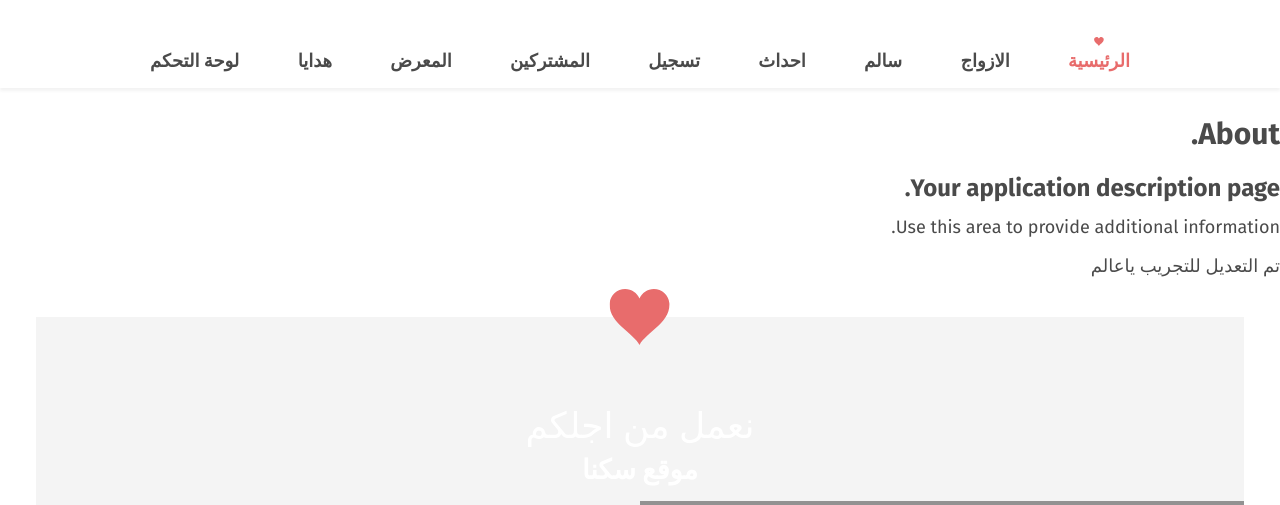
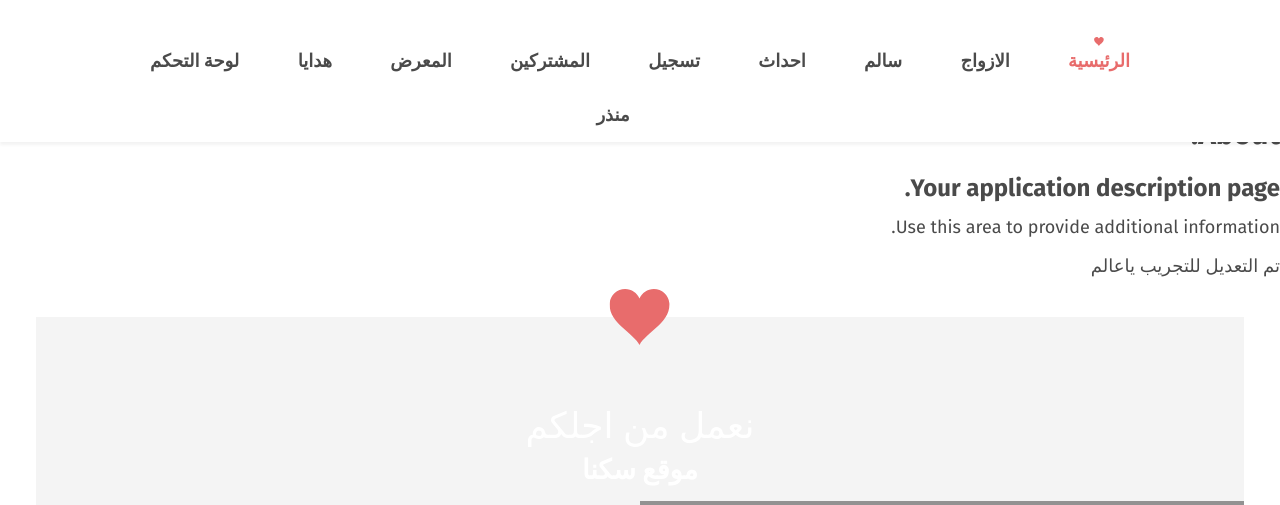
Before and after one commit to nvlab/App.Marriage, an ASP.NET MVC app: page /Home/About in a window 1280 px wide. Shown: the part 766-1271 px from the top of the page. Run offline with ASP.NET Core 8 and stand-ins for ASP.NET MVC 5, Linux system fonts and the light colour scheme; the project's own start-up code is not run, and a stand-in starts its controllers and pages; some libraries are stand-ins or nearby versions; grey boxes are pictures that could not be loaded.

Commit message:
تعديل منذر 02 تعديل

```diff
--- a/App.Marriage/App.Marriage/Views/Shared/Layout-theme-01/_header-theme-01.cshtml
+++ b/App.Marriage/App.Marriage/Views/Shared/Layout-theme-01/_header-theme-01.cshtml
@@ -13,6 +13,7 @@
             <li><a class="scroll-link" href="#gallery">المعرض</a></li>
             <li><a class="scroll-link" href="#gifts">هدايا</a></li>
             <li><a class="link" href="/ControlPanel">لوحة التحكم</a></li>
+            <li><a class="link" href="/ControlPanel">منذر</a></li>
         </ul>
     </div>
 </nav>
```
